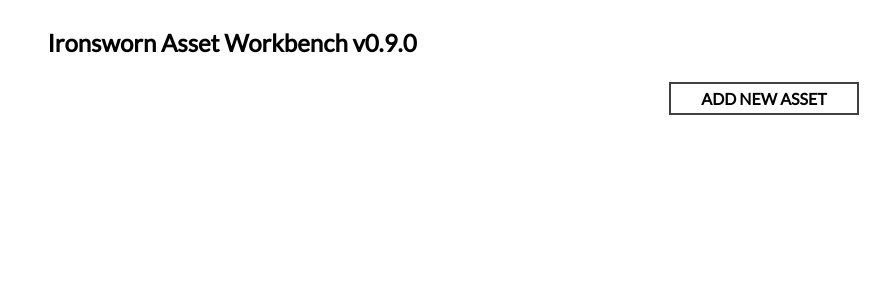
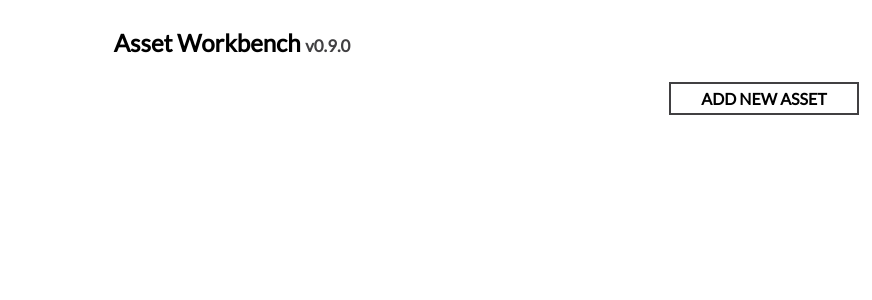
Before and after one commit to effortlessmountain/ironsworn-asset-workbench, a React (Create React App) app: page / in a window 1280 px wide. Shown: the top 300 px of the page, without its empty margins (408-1280 px from the left). Built offline with nearby package versions, Linux system fonts and the light colour scheme.

Commit message:
shorten the app's name

```diff
--- a/public/index.html
+++ b/public/index.html
@@ -2,7 +2,7 @@
 
 <head>
     <meta charset="utf-8" />
-    <title>Ironsworn Asset Workbench v0.9.0</title>
+    <title>Asset Workbench v0.9.0</title>
 </head>
 
 <body>
--- a/src/App.tsx
+++ b/src/App.tsx
@@ -149,7 +149,7 @@ export default class App extends React.Component<{}, AppState> {
         return (
             <div className="app">
                 <header className="app-header">
-                    <h2> Ironsworn Asset Workbench v0.9.0</h2>
+                    <h2>Asset Workbench <span className="app-version">v0.9.0</span></h2>
                 </header>
                 {this.state.currentScreen === "preview-download" &&
                     <Download
--- a/src/index.css
+++ b/src/index.css
@@ -14,6 +14,11 @@ body {
 .app-header {
     display: flex;
     justify-content: center;
+}
+
+.app-version {
+    color: var(--gray);
+    font-size: 0.7em;
 }
 
 .preview-download {
```
